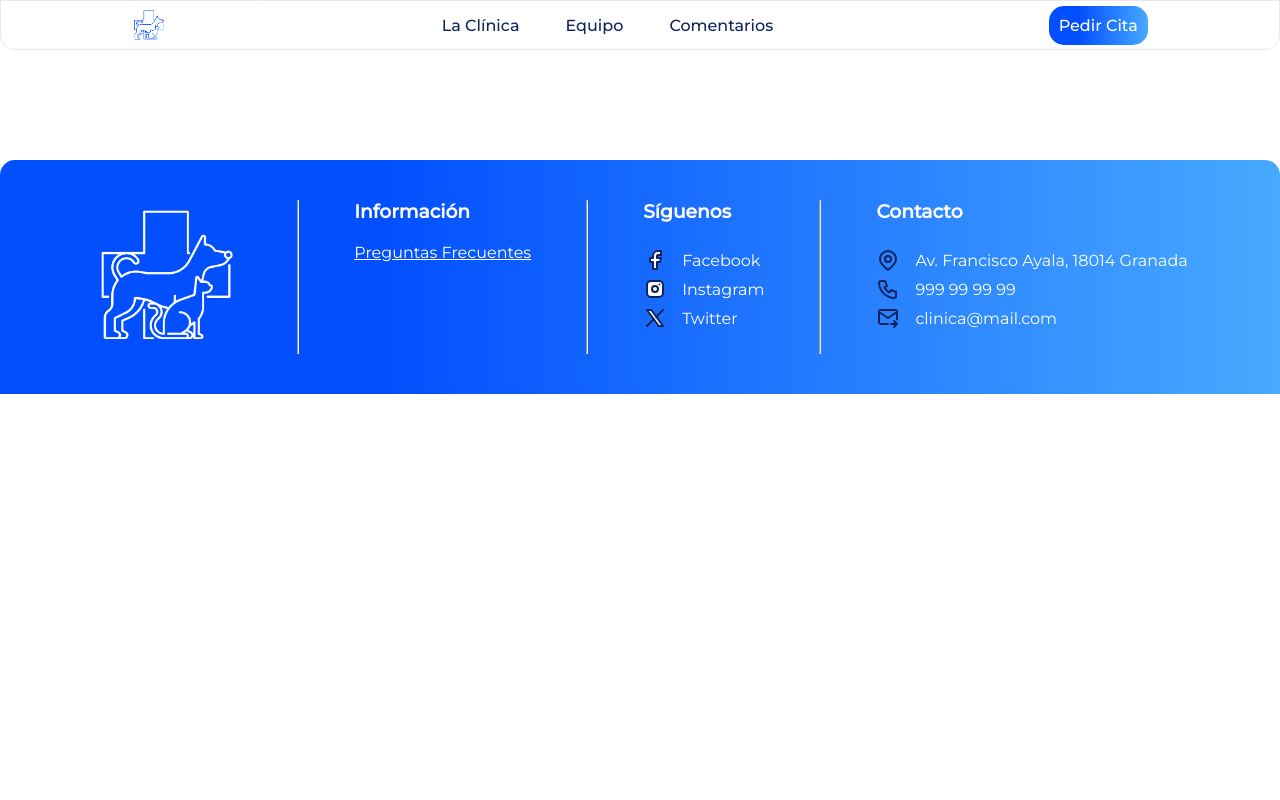
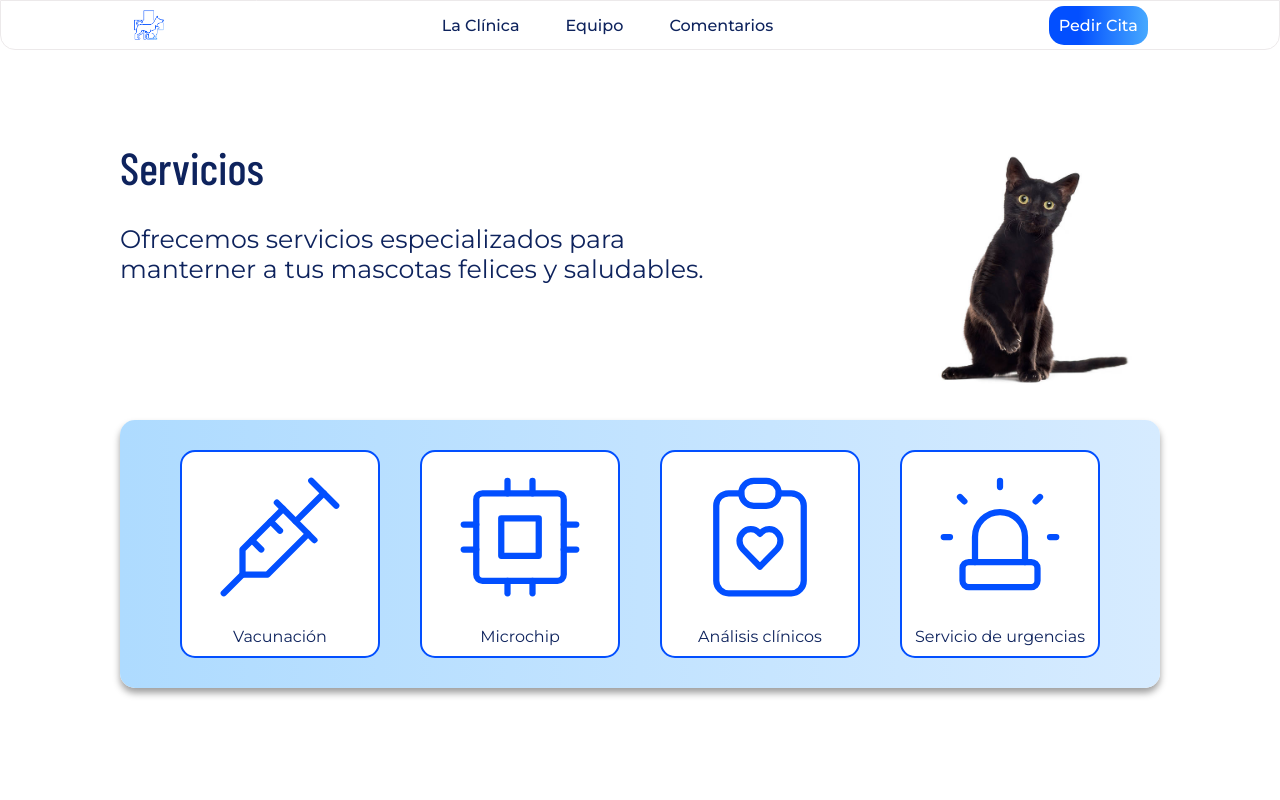
Before and after one commit to JoaquinJRG/rodriguez-joaquin-DIW-web, a website built with Parcel: page fuente/html/laClinica.html in a window 1280 px wide. Shown: the top 800 px of the page. Built offline with nearby package versions, Linux system fonts and the light colour scheme.

Commit message:
la clinica

```diff
--- a/fuente/html/laClinica.html
+++ b/fuente/html/laClinica.html
@@ -41,6 +41,33 @@
 
     <!-- Main -->
     <main>
+        <article id="la-clinica">
+            <section>
+                <div>
+                    <h1>Servicios</h1>
+                    <p>Ofrecemos servicios especializados para manterner a tus mascotas felices y saludables.</p>
+                </div>
+                <img src="../assets/img/gato2.jpg" alt="">
+            </section>
+            <section id="servicios">
+                <div class="card">
+                    <img src="../assets/icons/vaccine.svg" alt="">
+                    <span>Vacunación</span>
+                </div>
+                <div class="card">
+                    <img src="../assets/icons/cpu.svg" alt="">
+                    <span>Microchip</span>
+                </div>
+                <div class="card">
+                    <img src="../assets/icons/clipboard-heart.svg" alt="">
+                    <span>Análisis clínicos</span>
+                </div>
+                <div class="card">
+                    <img src="../assets/icons/urgent.svg" alt="">
+                    <span>Servicio de urgencias</span>
+                </div>
+            </section>
+    </article>
     </main>
 
 
--- a/fuente/styles/_varios.scss
+++ b/fuente/styles/_varios.scss
@@ -208,12 +208,12 @@ header {
             border: solid 2px $color-destacado;
             border-radius: $border-radius;
 
-            &[open]{
+            &[open] {
                 summary {
                     border-radius: 15px 15px 0px 0px;
 
                     div {
-                        &::before{
+                        &::before {
                             content: "-";
                         }
                     }
@@ -268,6 +268,7 @@ footer {
     h3 {
         margin-bottom: 20px;
     }
+
     a {
         color: $color-fondo;
     }
@@ -417,3 +418,46 @@ footer {
     }
 
 }
+
+//La clínica
+#la-clinica {
+    padding-top: 80px;
+
+    section {
+        div {
+            h1 {
+                font-family: 'Barlow Condensed', sans-serif;
+                font-weight: 500;
+                font-size: $font-size-xl;
+                margin-bottom: 30px;
+            }
+
+            p {
+                font-size: $font-size-md;
+                text-wrap: balance;
+                margin-bottom: 5px;
+            }
+        }
+    }
+
+    #servicios {
+        padding: 30px;
+        margin-top: 30px;
+        border-radius: $border-radius;
+        background: linear-gradient(90deg, $color-fondo3, $color-fondo4);
+        box-shadow: 0px 5px 7px 0px rgba(0, 0, 0, 0.38);
+
+        .card {
+            width: 200px;
+            border: solid 2px $color-destacado;
+            border-radius: $border-radius;
+            padding: 10px;
+            background-color: white;
+
+            img {
+                width: 150px;
+                height: auto;
+            }
+        }
+    }
+}
--- /dev/null
+++ b/fuente/styles/layout/_laClinica.scss
@@ -0,0 +1,31 @@
+
+#la-clinica {
+    min-height: 100vh;
+
+    #servicios {
+        display: flex;
+        flex-direction: row;
+        align-items: center;
+        justify-content: space-evenly;
+        flex-wrap: wrap;
+        gap: 10px;
+
+        .card {
+            display: flex;
+            flex-direction: column;
+            align-items: center;
+            gap: 15px;
+        }
+    }
+
+    section:first-child {
+        display: flex;
+        justify-content: space-between;
+
+        img {
+            height: 250px;
+        }
+
+    }
+
+}
--- a/fuente/styles/principal.scss
+++ b/fuente/styles/principal.scss
@@ -6,4 +6,5 @@
 @import "layout/footer";
 @import "layout/pedirCita";
 @import "layout/equipo";
+@import "layout/laClinica";
 @import "varios";
```
